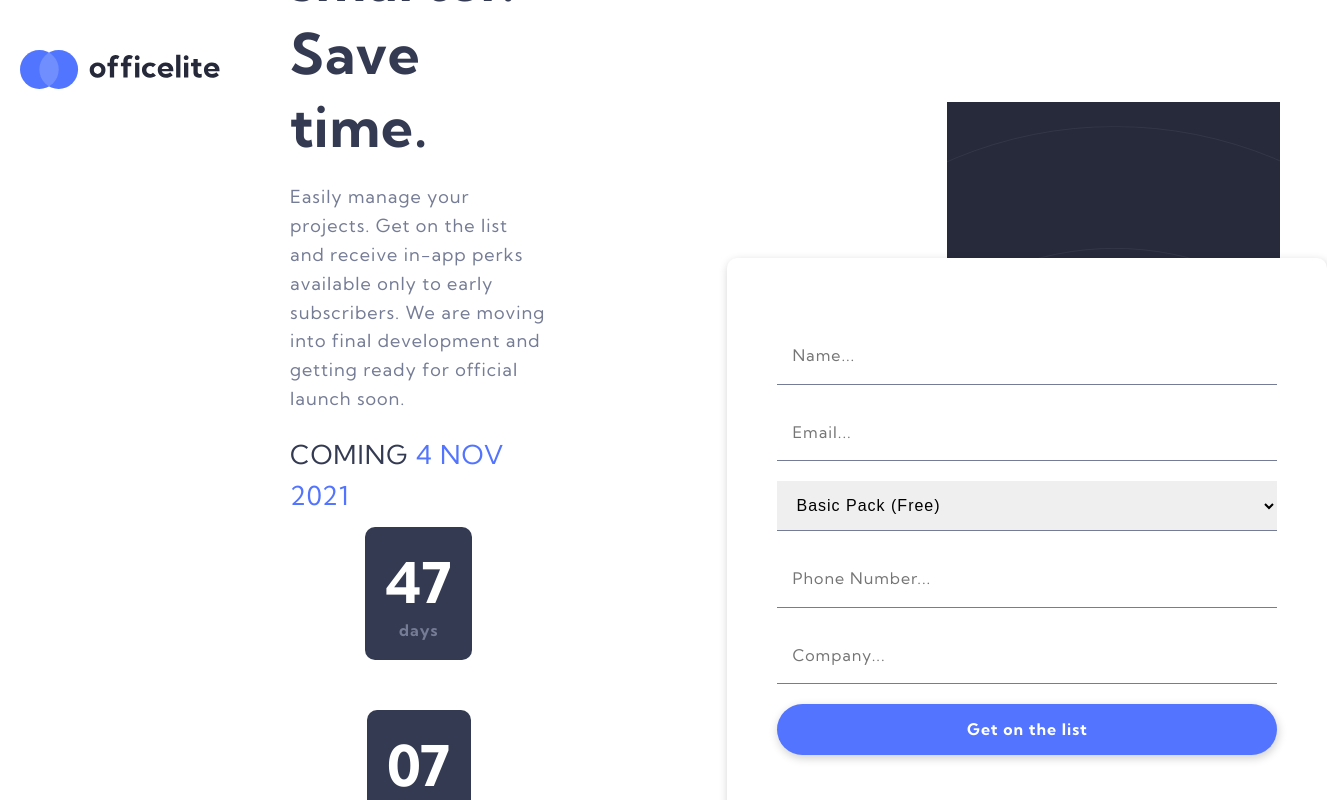
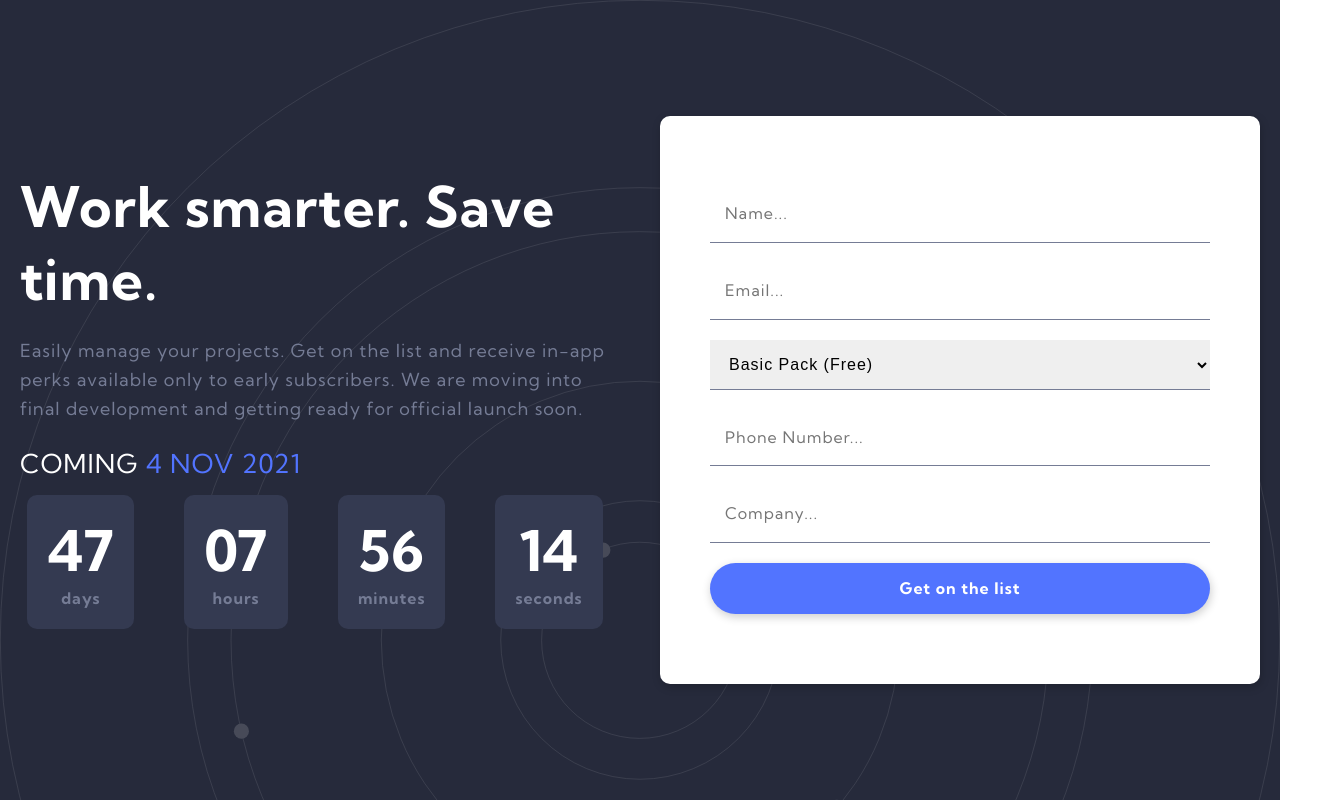
Before and after one commit to freetart/FEM-officelite-coming-soon-site, a React (Create React App) app: page /SignUp in a window 1280 px wide. Shown: the top 800 px of the page, 1327 px wide, since content can reach past the window. Built offline with nearby package versions, Linux system fonts and the light colour scheme.

Commit message:
changed design for signup page

```diff
--- a/src/App.js
+++ b/src/App.js
@@ -1,40 +1,13 @@
-import styled from "styled-components";
 import Globals from "./abstracts/Globals";
 import { BrowserRouter as Router, Switch, Route } from "react-router-dom";
 import Home from "./pages/Home";
 import SignUp from "./pages/SignUp";
-import logo from "./assets/shared/logo.svg";
-import { Link } from "react-router-dom";
-import { maxWidthLg, sectionSpacingSm } from "./abstracts/Mixins";
-import Responsive from "./abstracts/Responsive";
-
-const Nav = styled.nav`
-  ${maxWidthLg}
-  ${sectionSpacingSm}
-  position: relative;
-  z-index: 5;
-  background: transparent;
-
-  ${Responsive.lg`
-    text-align: center;
-  `}
-
-  .logo {
-    width: 20rem;
-    pointer-events: all;
-  }
-`;
 
 const App = () => {
   return (
     <>
       <Globals />
       <Router>
-        <Nav>
-          <Link to="/">
-            <img className="logo" src={logo} alt="officelite logo" />
-          </Link>
-        </Nav>
         <Switch>
           <Route exact path="/" component={Home} />
           <Route exact path="/SignUp" component={SignUp} />
--- a/src/components/Home/Plans.js
+++ b/src/components/Home/Plans.js
@@ -1,4 +1,4 @@
-import styled, { css } from "styled-components";
+import styled from "styled-components";
 import Plan from "./Plan";
 import planData from "../../data";
 import { maxWidthLg, sectionSpacingSm } from "../../abstracts/Mixins";
@@ -12,8 +12,7 @@ const Container = styled.div`
   gap: var(--gap);
   transform: translateY(20rem);
 
-  ${Responsive.lg &&
-  css`
+  ${Responsive.lg`
     grid-template-columns: 1fr;
   `}
 `;
--- a/src/components/Shared/Countdown.js
+++ b/src/components/Shared/Countdown.js
@@ -4,12 +4,6 @@ import Count from "./Count";
 import Responsive from "../../abstracts/Responsive";
 
 const Container = styled.div`
-  &.signup-countdown {
-    .countdown-title {
-      color: var(--darkBlue);
-    }
-  }
-
   .countdown-title {
     ${textStyles}
     text-transform: uppercase;
@@ -37,10 +31,10 @@ const Container = styled.div`
   }
 `;
 
-const Countdown = ({ signup }) => {
+const Countdown = () => {
   return (
     <div>
-      <Container className={signup && "signup-countdown"}>
+      <Container>
         <h2 className="countdown-title">
           Coming <span className="countdown-time">4 Nov 2021</span>
         </h2>
--- a/src/components/SignUp/SignUpForm.js
+++ b/src/components/SignUp/SignUpForm.js
@@ -3,7 +3,6 @@ import { textStyles } from "../../abstracts/Mixins";
 import Button from "../styledElements/Buttons";
 
 const Container = styled.div`
-  transform: translateX(40rem);
   background-color: var(--white);
   width: 600px;
   z-index: 5;
--- a/src/components/SignUp/SignUpHeader.js
+++ b/src/components/SignUp/SignUpHeader.js
@@ -2,7 +2,7 @@ import styled from "styled-components";
 import { MainHeading } from "../styledElements/Headings";
 import Paragraph from "../styledElements/Paragraphs";
 import Countdown from "../Shared/Countdown";
-import { maxWidthLg, sectionSpacingLg } from "../../abstracts/Mixins";
+import { maxWidthLg, sectionSpacingSm } from "../../abstracts/Mixins";
 import SignUpForm from "./SignUpForm";
 import bgPattern from "../../assets/sign-up/bg-pattern-side.svg";
 
@@ -11,34 +11,17 @@ const Header = styled.header`
   align-items: center;
   height: 100vh;
   width: 100vw;
-
-  .signup-bg {
-    height: 110vh;
-    width: 100vw;
-    background-color: var(--veryDarkBlue);
-    position: relative;
-    overflow: hidden;
-
-    &-pattern {
-      position: absolute;
-      top: 50%;
-      left: 50%;
-      transform: translate(-50%, -50%) scale(2.5);
-    }
-  }
+  background: url(${bgPattern}) top center/cover no-repeat;
+  background-color: var(--veryDarkBlue);
 `;
 
 const Container = styled.div`
   ${maxWidthLg}
-  ${sectionSpacingLg}
+  ${sectionSpacingSm}
   display: grid;
   grid-template-columns: repeat(2, 1fr);
   gap: var(--gap);
   align-items: center;
-
-  .signup-header-info {
-    transform: translateX(27rem);
-  }
 `;
 
 const SignUpHeader = () => {
@@ -46,19 +29,16 @@ const SignUpHeader = () => {
     <Header>
       <Container>
         <div className="signup-header-info">
-          <MainHeading>Work smarter. Save time.</MainHeading>
+          <MainHeading signup>Work smarter. Save time.</MainHeading>
           <Paragraph hero>
             Easily manage your projects. Get on the list and receive in-app
             perks available only to early subscribers. We are moving into final
             development and getting ready for official launch soon.
           </Paragraph>
-          <Countdown signup={true} />
+          <Countdown />
         </div>
         <SignUpForm />
       </Container>
-      <div className="signup-bg">
-        <img className="signup-bg-pattern" src={bgPattern} alt="" />
-      </div>
     </Header>
   );
 };
--- a/src/components/styledElements/Headings.js
+++ b/src/components/styledElements/Headings.js
@@ -10,6 +10,12 @@ export const MainHeading = styled.h1`
   ${Responsive.xs`
     font-size: 5rem;
   `}
+
+  ${({ signup }) =>
+    signup &&
+    css`
+      color: var(--white);
+    `}
 `;
 
 export const SubHeading = styled.h2`
--- a/src/pages/Home.js
+++ b/src/pages/Home.js
@@ -1,11 +1,35 @@
+import styled from "styled-components";
 import Header from "../components/Home/Header";
 import Plans from "../components/Home/Plans";
 import Cta from "../components/Home/Cta";
 import Tag from "../components/Shared/Tag";
+import logo from "../assets/shared/logo.svg";
+import { maxWidthLg, sectionSpacingSm } from "../abstracts/Mixins";
+import Responsive from "../abstracts/Responsive";
+
+const Nav = styled.nav`
+  ${maxWidthLg}
+  ${sectionSpacingSm}
+  position: relative;
+  z-index: 5;
+  background: transparent;
+
+  ${Responsive.lg`
+    text-align: center;
+  `}
+
+  .logo {
+    width: 20rem;
+    pointer-events: all;
+  }
+`;
 
 const Home = () => {
   return (
     <>
+      <Nav>
+        <img className="logo" src={logo} alt="officelite logo" />
+      </Nav>
       <Header />
       <main>
         <Plans />
```
